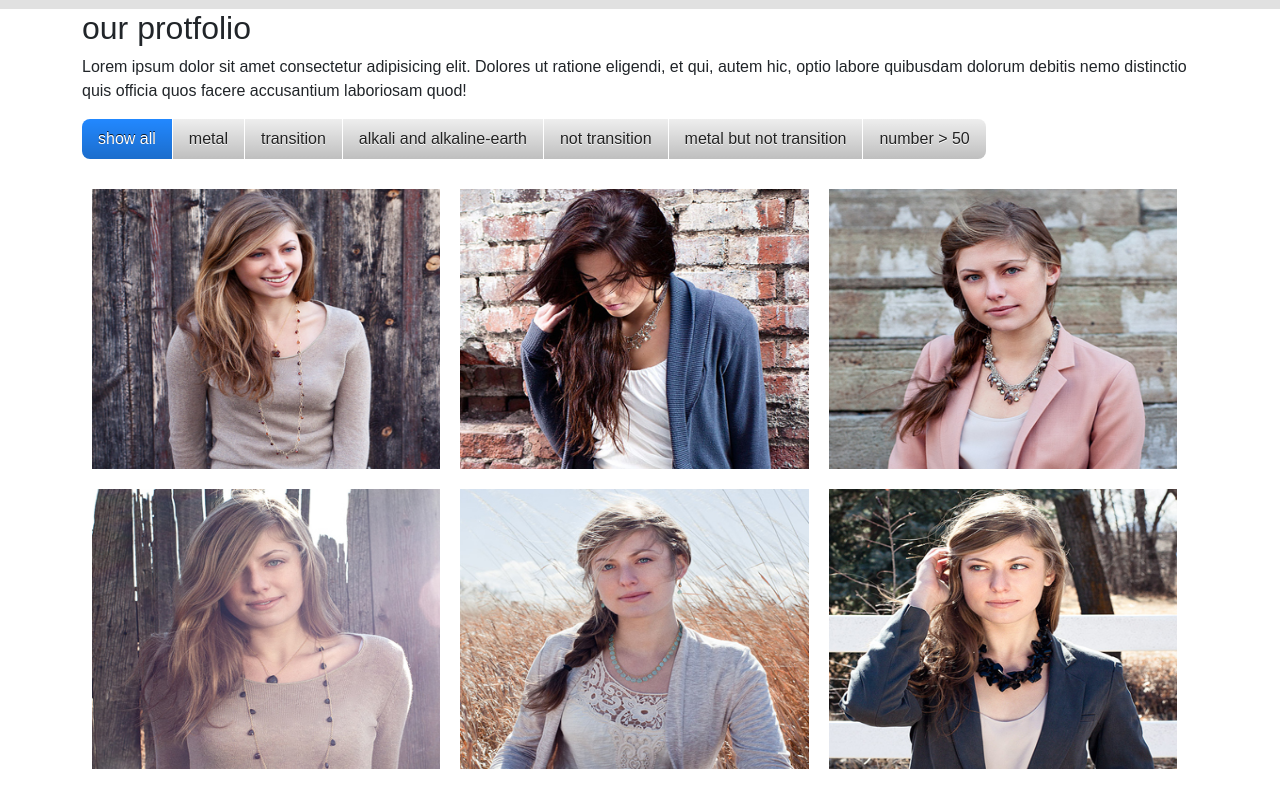
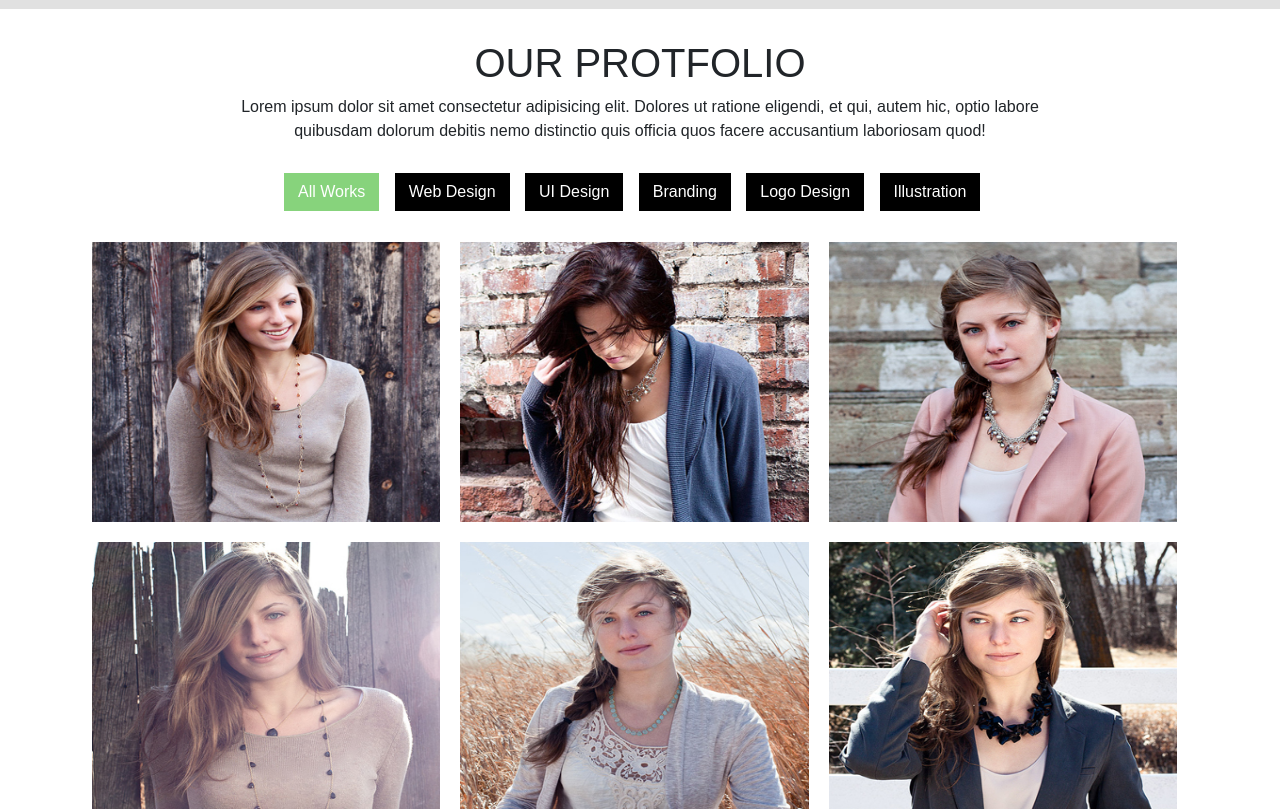
Before and after one commit to shafikcmt/onu-project, a plain HTML site: page index.html in a window 1280 px wide. Shown: the part 1841-2650 px from the top of the page. Before the commit the page ends 2620 px from the top, so only its background shows below. Drawn offline with nearby package versions, Linux system fonts and the light colour scheme.

Commit message:
Protfolio section button customize

```diff
--- a/css/style.css
+++ b/css/style.css
@@ -187,6 +187,21 @@
 /* Row3 End */
 
 /* Row4 Start */
+#row4{}
+.protfolio_section{}
+.protfolio_top{
+    padding: 30px 0px;
+    text-align: center;
+}
+.protfolio_top h2{
+    text-transform: uppercase;
+    font-size: 40px;
+}
+.protfolio_top p{
+    width: 800px;
+    margin: 0 auto;
+}
+.protfolio_bottom{}
 * { box-sizing: border-box; }
 
 body {
@@ -197,42 +212,31 @@ body {
 
 .button {
   display: inline-block;
-  padding: 0.5em 1.0em;
-  background: #EEE;
-  border: none;
-  border-radius: 7px;
-  background-image: linear-gradient( to bottom, hsla(0, 0%, 0%, 0), hsla(0, 0%, 0%, 0.2) );
-  color: #222;
-  font-family: sans-serif;
-  font-size: 16px;
-  text-shadow: 0 1px white;
+    color: #fff;
   cursor: pointer;
+  background-color: #000;
 }
 
 .button:hover {
-  background-color: #8CF;
-  text-shadow: 0 1px hsla(0, 0%, 100%, 0.5);
-  color: #222;
+  background-color: #87d37c;
+  color: #fff;
 }
 
 .button:active,
 .button.is-checked {
-  background-color: #28F;
+  background-color: #87d37c;
 }
 
-.button.is-checked {
-  color: white;
-  text-shadow: 0 -1px hsla(0, 0%, 0%, 0.8);
-}
 
-.button:active {
-  box-shadow: inset 0 1px 10px hsla(0, 0%, 0%, 0.8);
-}
+
+
 
 /* ---- button-group ---- */
 
 .button-group {
-  margin-bottom: 20px;
+    width: 732px;
+    margin: 0 auto;
+    margin-bottom: 21px;
 }
 
 .button-group:after {
@@ -242,14 +246,15 @@ body {
 }
 
 .button-group .button {
-  float: left;
-  border-radius: 0;
-  margin-left: 0;
-  margin-right: 1px;
+    border-radius: 0;
+    margin-left: 10px;
+    margin-right: 1px;
+    padding: 7px 14px;
+    border: none;
+    /* background: #000; */
 }
 
-.button-group .button:first-child { border-radius: 0.5em 0 0 0.5em; }
-.button-group .button:last-child { border-radius: 0 0.5em 0.5em 0; }
+
 
 /* ---- isotope ---- */
 /* clear fix */
--- a/index.html
+++ b/index.html
@@ -226,14 +226,13 @@
                 <div class="protfolio_bottom">
 
 
-                    <div id="filters" class="button-group"> <button class="button is-checked" data-filter="*">show
-                            all</button>
-                        <button class="button" data-filter=".metal">metal</button>
-                        <button class="button" data-filter=".transition">transition</button>
-                        <button class="button" data-filter=".alkali, .alkaline-earth">alkali and alkaline-earth</button>
-                        <button class="button" data-filter=":not(.transition)">not transition</button>
-                        <button class="button" data-filter=".metal:not(.transition)">metal but not transition</button>
-                        <button class="button" data-filter="numberGreaterThan50">number > 50</button>
+                    <div id="filters" class="button-group"> <button class="button is-checked" data-filter="*">All Works</button>
+                        <button class="button" data-filter=".metal">Web Design</button>
+                        <button class="button" data-filter=".transition">UI Design</button>
+                        <button class="button" data-filter=".alkali, .alkaline-earth">Branding</button>
+                        <button class="button" data-filter=":not(.transition)">Logo Design</button>
+                        <button class="button" data-filter=".metal:not(.transition)">Illustration</button>
+
                     </div>
                     <div class="grid">
                         <div class="element-item transition metal " data-category="transition">
```
